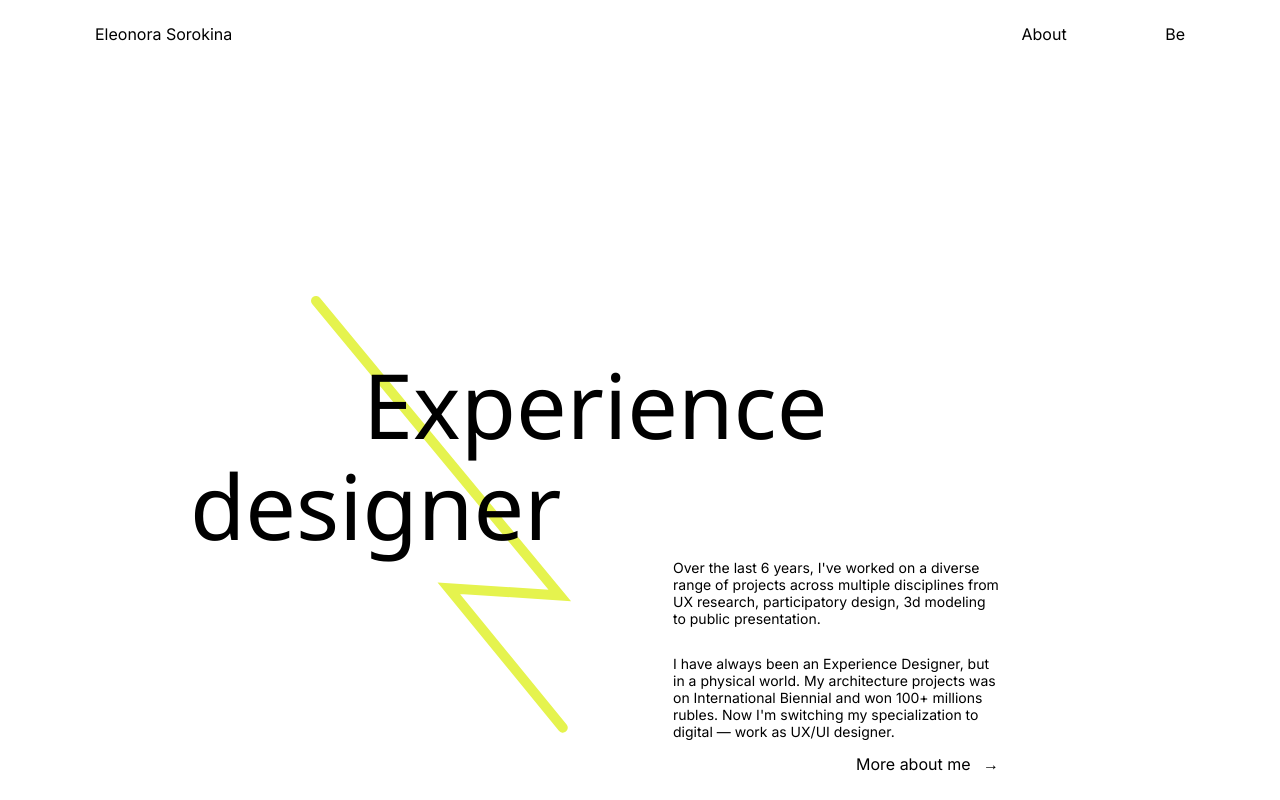
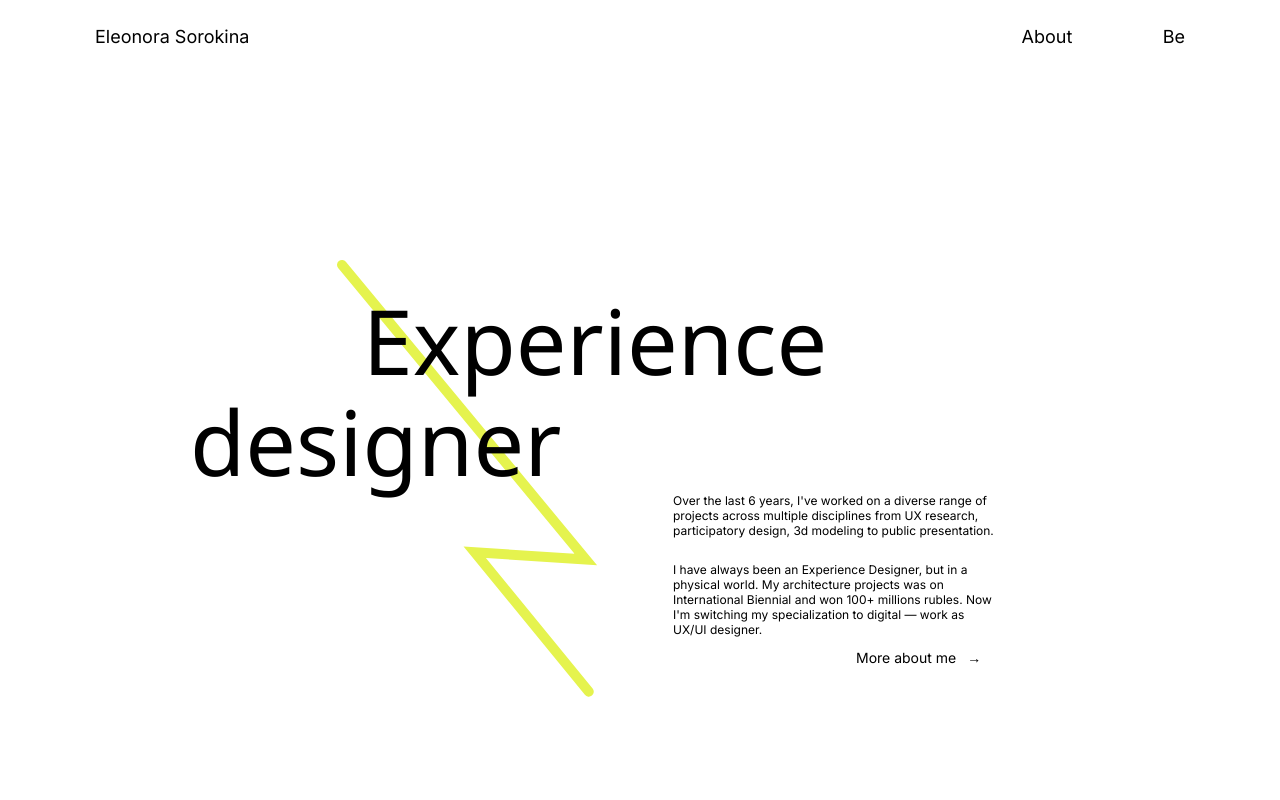
Before and after one commit to Melbinex/melbinex.github.io, a plain HTML site: page Elia/index.html in a window 1280 px wide. Shown: the top 800 px of the page. Drawn offline with nearby package versions, Linux system fonts and the light colour scheme.

Commit message:
upadate design

```diff
--- a/Elia/css/style.css
+++ b/Elia/css/style.css
@@ -15,6 +15,7 @@
   }
 }
 .header__nav{
+  font-size: 18px;
   display: flex;
   width: 100%;
   justify-content: space-between;
@@ -108,15 +109,15 @@
     min-height: 440px;
     margin: auto;
     margin-top: 193px;
-    background: url(../img/some.svg);
+    background: url(/img/some.svg);
     background-repeat: no-repeat;
-    background-position: center left 19% ;
+    background-position: center left 23% ;
   }
 
   .description__main{
 
     max-width: 327px;
-    font-size: 14px;
+    font-size: 12px;
 
 
   }
@@ -132,7 +133,7 @@
     font-size: 90px;
 
 
-    margin-top: 0px;
+    margin-top: -69px;
     margin-bottom: 0px;
     padding-top: 90px;
     font-family: Segoe UI;
@@ -165,6 +166,7 @@
     justify-content: flex-end;
     text-decoration: none;
     color:  black;
+    font-size: 14px;
   }
 
 
@@ -195,7 +197,7 @@
   display: flex;
 }
 .gallery_1:after{
-  content: url(/img/Scene\ 47.png);
+  content: url(img/Scene\ 47.png);
   position: absolute;
   right: 320px;
   bottom: -550px;
--- a/Elia/index.html
+++ b/Elia/index.html
@@ -20,13 +20,13 @@
     <header class="header">
       <nav class="header__nav">
         <div class="logo ">
-          <p class="logo__text li_nav">Eleonora Sorokina</p>
+          <p class="logo__text li_nav animate__animated animate__slideInLeft">Eleonora Sorokina</p>
 
         </div>
         <ul class="nav_ul">
 
-          <li class="nav_about li_nav">About</li>
-          <li class="nav_be li_nav">Be</li>
+          <li class="nav_about li_nav ">About</li>
+          <li class="nav_be li_nav ">Be</li>
 
         </ul>
       </nav>
@@ -34,14 +34,14 @@
     <div class="main">
       <!-- <img class="arrow_main" src="img/Vector 219.svg" alt=""> -->
       <div class="main_h1">
-        <h1 class="main__h1_top animate__animated animate__bounceInDown animate__delay-2s	 ">Experience </h1>
-        <h1 class='main__h1_bot animate__animated animate__bounceInDown animate__delay-1s	'>designer</h1>
+        <h1 class="main__h1_top animate__animated animate__slideInDown	">Experience </h1>
+        <h1 class='main__h1_bot animate__animated animate__slideInDown '>designer</h1>
       </div>
       <div class="description_m">
-        <p class="description__main description-top animate__animated animate__backInRight">Over the last 6 years, I've worked on a diverse range of projects
+        <p class="description__main description-top animate__animated animate__slideInRight">Over the last 6 years, I've worked on a diverse range of projects
           across multiple disciplines from UX research, participatory design, 3d modeling to public presentation.
         </p>
-        <p class="description__main description-bot animate__animated animate__backInRight">I have always been an Experience Designer, but in a physical
+        <p class="description__main description-bot animate__animated animate__slideInRight">I have always been an Experience Designer, but in a physical
           world. My architecture projects was on International Biennial and won 100+ millions rubles. Now I'm switching
           my specialization to digital — work as UX/UI designer.</p>
         <div class="nav_ul some"><a href="#" class="more_main li_nav">More about me  →<a></a></div>
```
